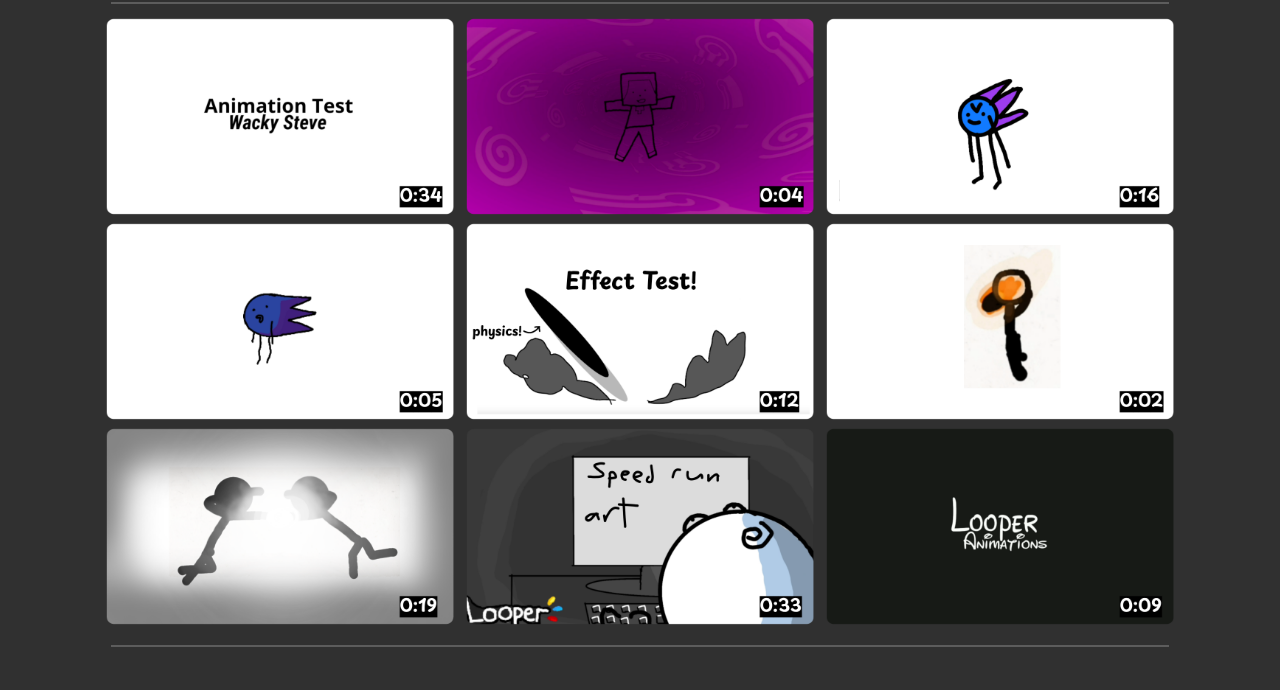
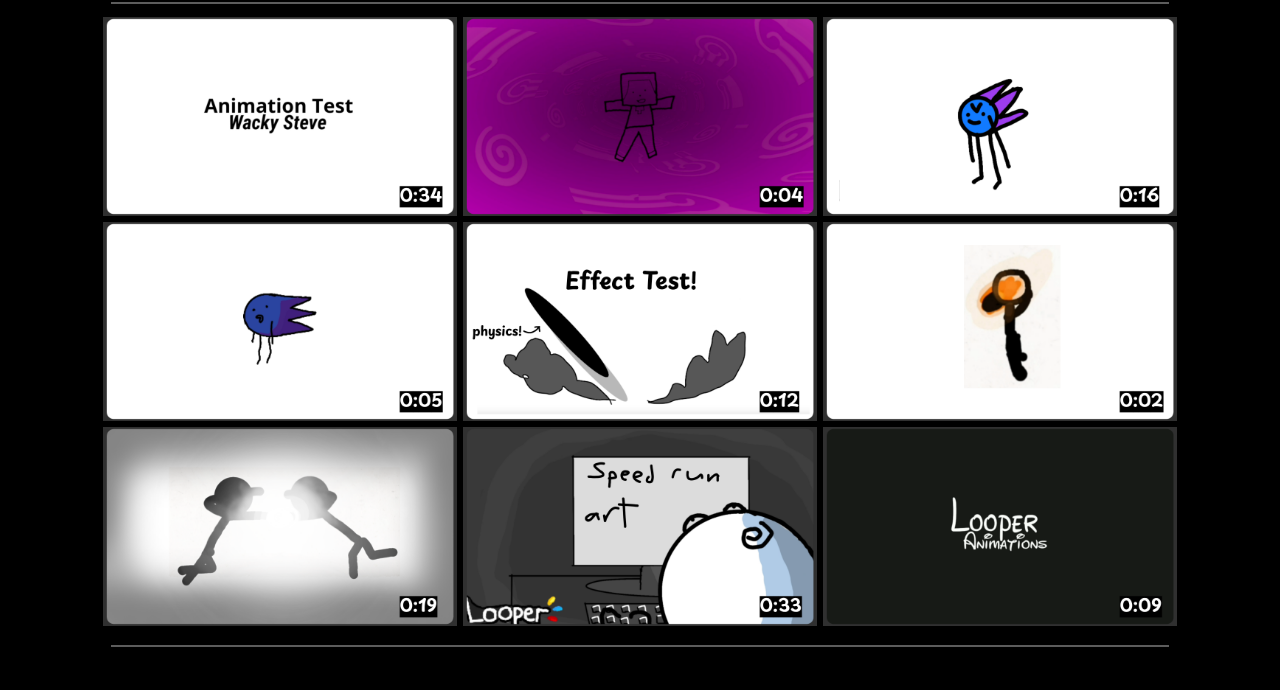
Before and after one commit to polygauze/polygauze.github.io, a plain HTML site: page index.html in a window 1280 px wide. Shown: the part 110-800 px from the top of the page. Drawn offline with Linux system fonts and the light colour scheme; a web font is replaced by a local one.

Commit message:
Update style.css

```diff
--- a/style.css
+++ b/style.css
@@ -1,5 +1,5 @@
  body {
-  background-color: #303030;
+  background-color: #000000;
   color: white;
   font-family: "Playpen Sans", sans-serif;
   font-weight: bold;
```
